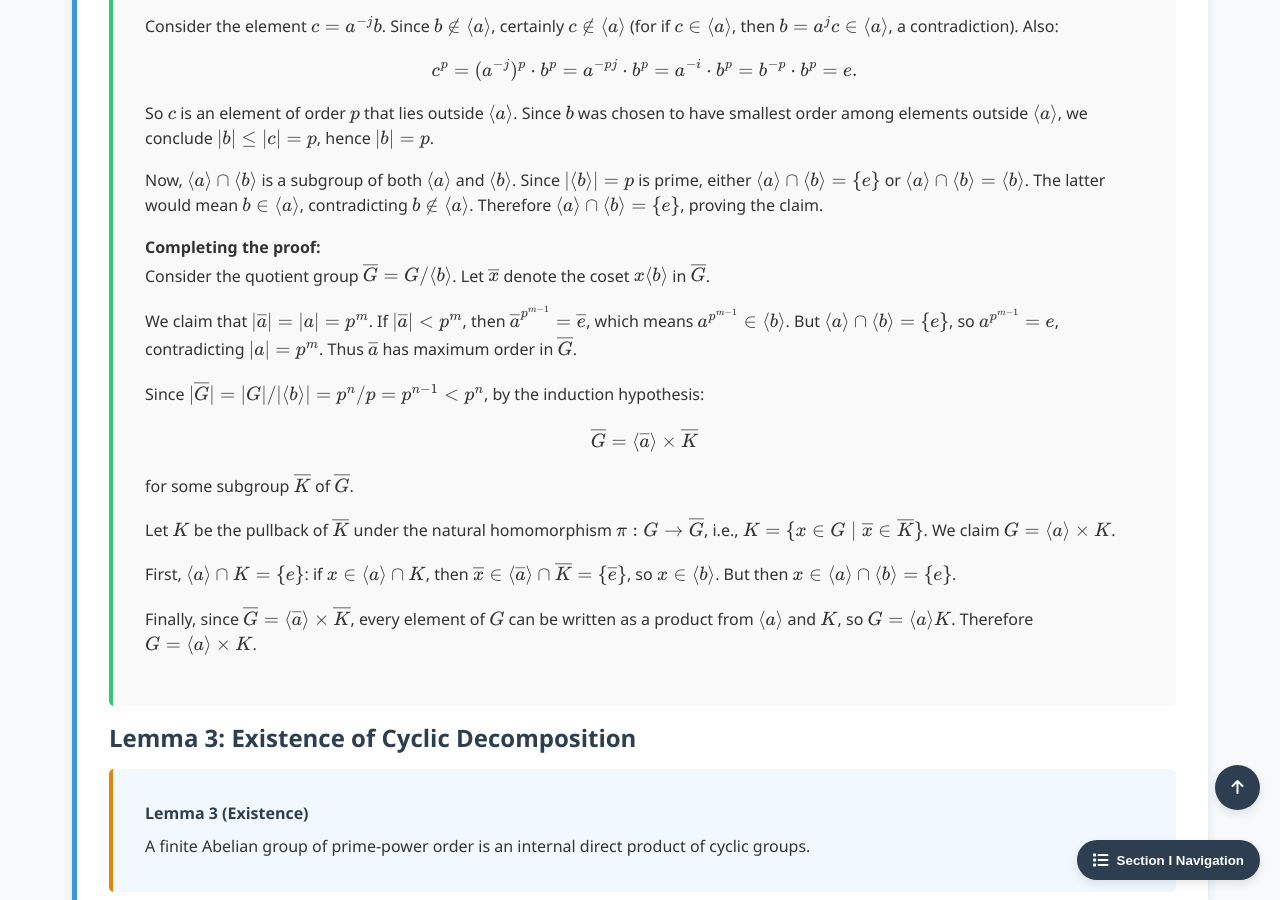
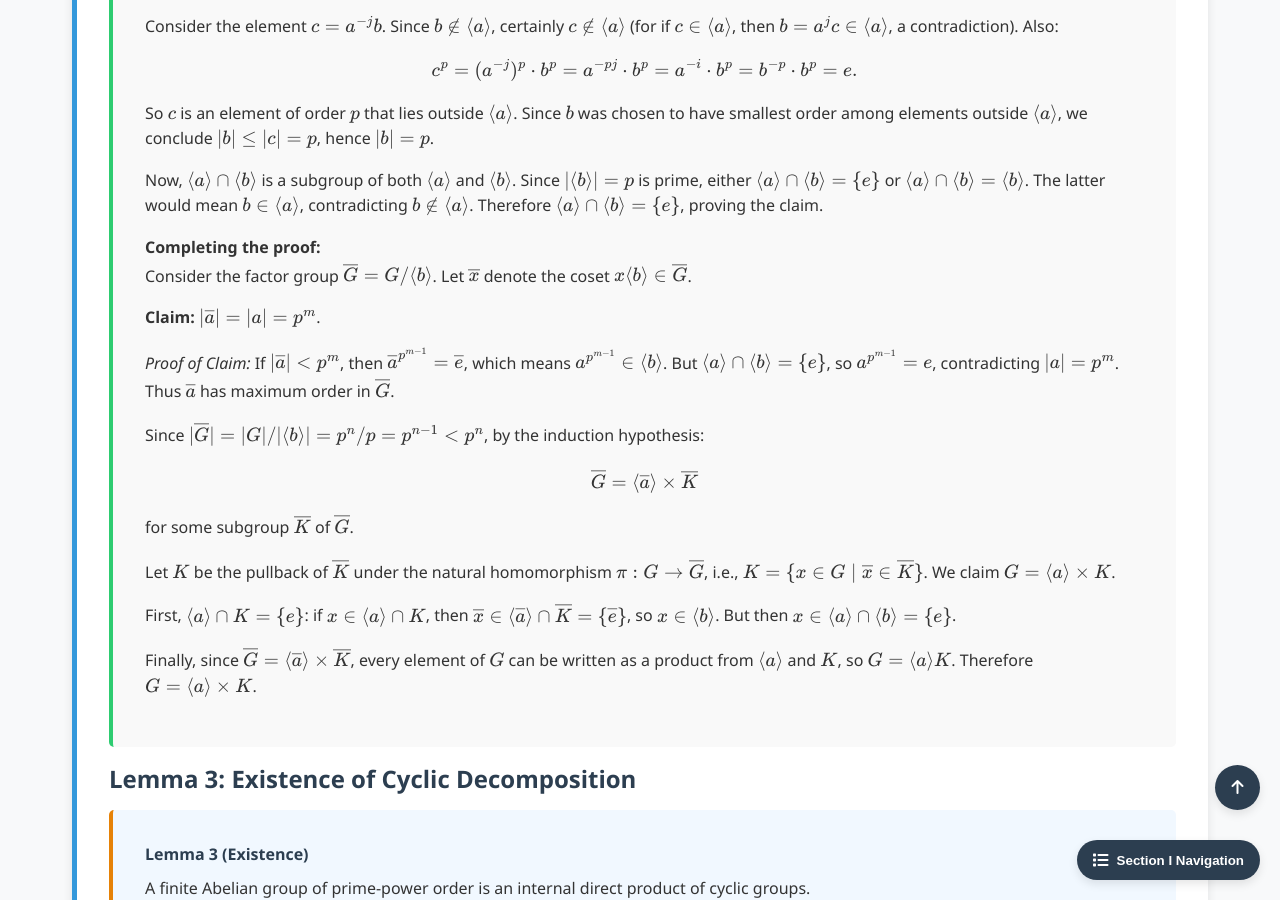
Before and after one commit to Yusukey01/yusukey01.github.io, a Jekyll site: the page built from Mathematics/Linear_algebra/group_classification.html, in a window 1280 px wide and 900 px high, scrolled down 14432 px. Built offline with Jekyll 4.4.1, drawn with Linux system fonts in a browser that asks for light colours.

Commit message:
Section I-18, revised proof for Lemma 2

```diff
--- a/Mathematics/Linear_algebra/group_classification.html
+++ b/Mathematics/Linear_algebra/group_classification.html
@@ -916,12 +916,16 @@ uses_python: false
                     </p>
                     <p>
                         <strong>Completing the proof:</strong><br>
-                        Consider the quotient group \(\overline{G} = G/\langle b \rangle\). Let \(\overline{x}\) denote the
-                        coset \(x\langle b \rangle\) in \(\overline{G}\).
+                        Consider the factor group \(\overline{G} = G/\langle b \rangle\). Let \(\overline{x}\) denote the
+                        coset \(x\langle b \rangle \in \overline{G}\).
                     </p>
                     <p>
-                        We claim that \(|\overline{a}| = |a| = p^m\). If \(|\overline{a}| < p^m\), then
-                        \(\overline{a}^{p^{m-1}} = \overline{e}\), which means \(a^{p^{m-1}} \in \langle b \rangle\).
+                        <strong>Claim:</strong> \(|\overline{a}| = |a| = p^m\).
+                    </p>
+                    <p>
+                        <em>Proof of Claim:</em>
+                        If \(|\overline{a}| < p^m\), then \(\overline{a}^{p^{m-1}} = \overline{e}\), which means
+                        \(a^{p^{m-1}} \in \langle b \rangle\).
                         But \(\langle a \rangle \cap \langle b \rangle = \{e\}\), so \(a^{p^{m-1}} = e\), contradicting
                         \(|a| = p^m\). Thus \(\overline{a}\) has maximum order in \(\overline{G}\).
                     </p>
```
